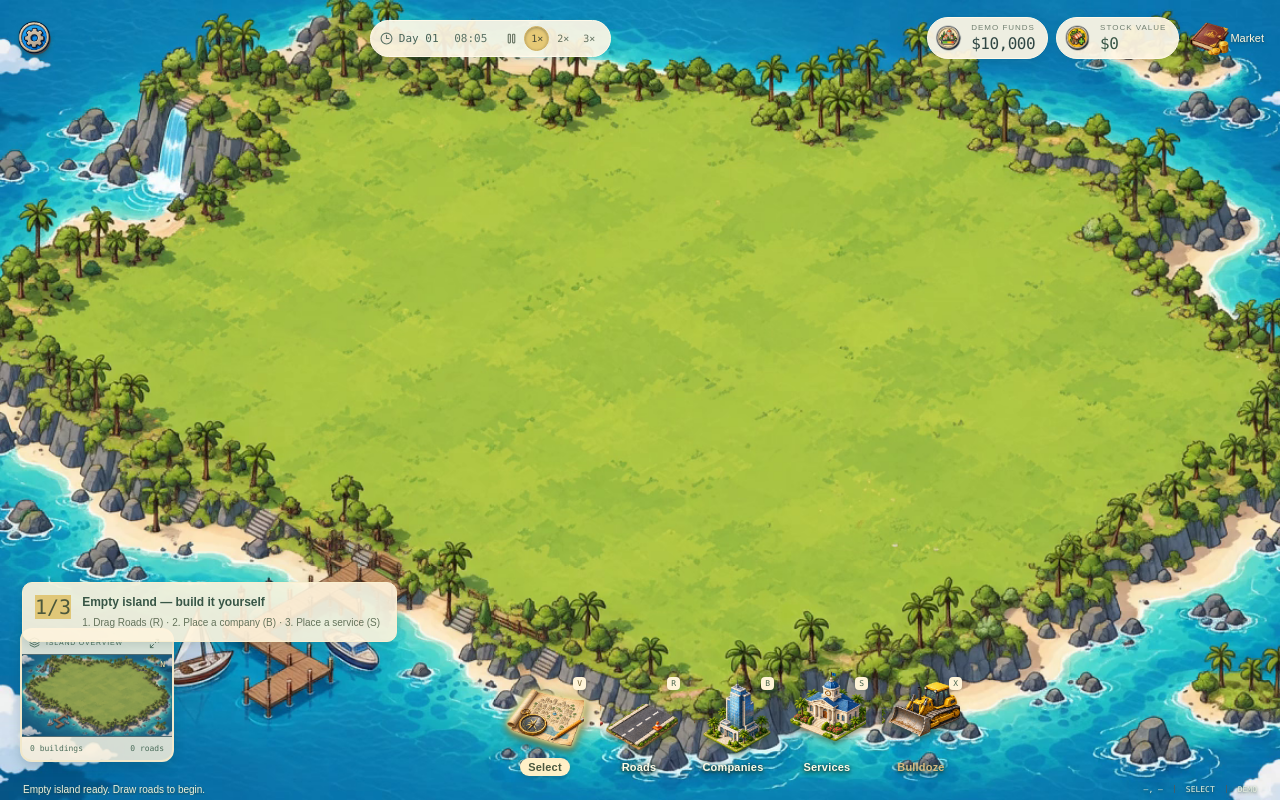
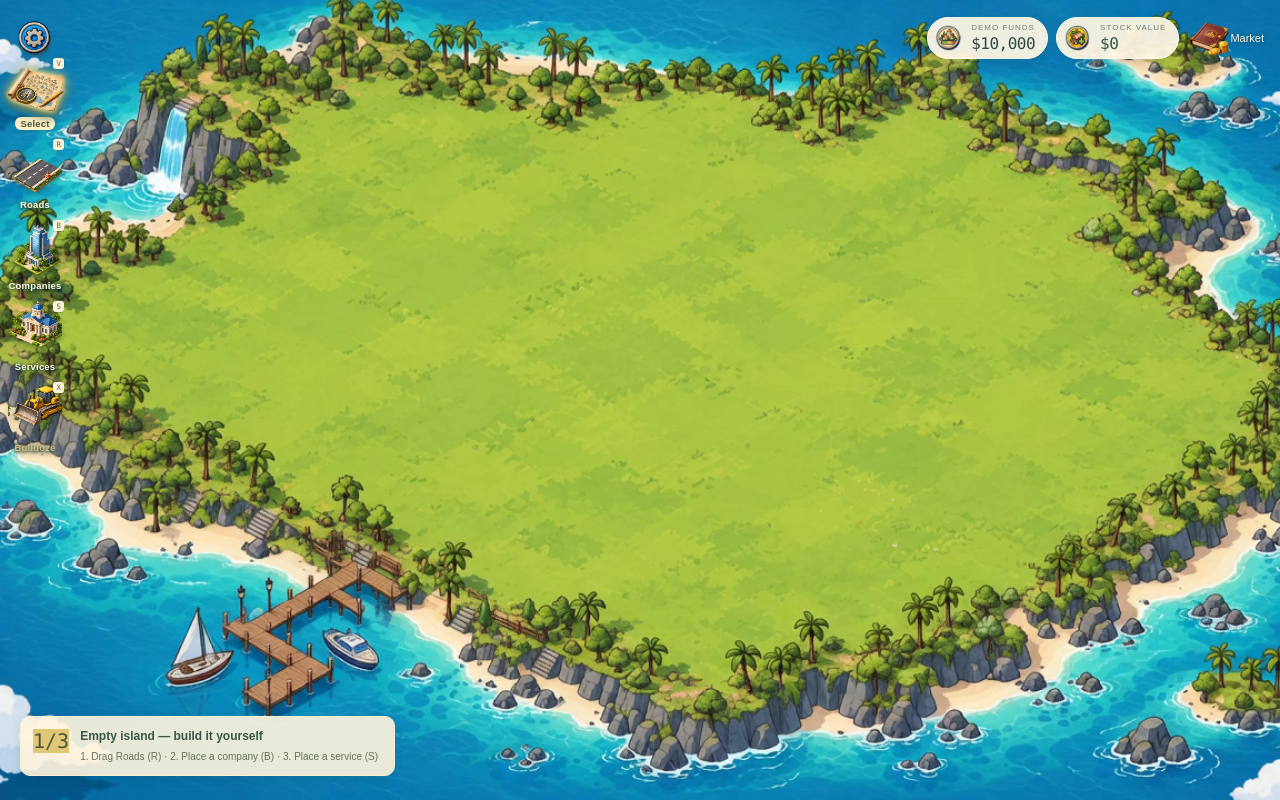
Before and after one commit to rikokurnia/stockva, a Next.js app: page / in a window 1280 px wide. Built offline with nearby package versions, Linux system fonts and the light colour scheme.

Commit message:
feat(ui): arrange tool palette vertically under settings, remove minimap, timer, and status bar

```diff
--- a/app/globals.css
+++ b/app/globals.css
@@ -2314,6 +2314,7 @@ input {
   border: 0;
   box-shadow: none;
   pointer-events: none;
+  justify-content: space-between;
 }
 .game-header > * {
   pointer-events: auto;
@@ -2384,6 +2385,7 @@ input {
   background: #f1e2b3;
 }
 .header-resources {
+  margin-left: auto;
   gap: 8px;
 }
 .header-resources > button {
@@ -2432,55 +2434,68 @@ input {
   border-radius: 8px;
 }
 .command-bar {
-  height: 110px;
-  bottom: 24px;
-  padding: 0 22px;
+  position: absolute;
+  top: 56px;
+  left: 5px;
+  bottom: auto;
+  right: auto;
+  width: 60px;
+  height: auto;
+  padding: 0;
   background: none;
   border: 0;
   box-shadow: none;
   pointer-events: none;
+  justify-content: flex-start;
+  z-index: 1120;
 }
 .command-bar > * {
   pointer-events: auto;
 }
 .city-stage {
-  visibility: hidden;
-  min-width: 160px;
+  display: none;
 }
 .tool-palette {
-  gap: 12px;
-  align-items: flex-end;
+  display: flex;
+  flex-direction: column;
+  gap: 5px;
+  align-items: center;
+  justify-content: flex-start;
+  flex: 0 0 auto;
+  margin: 0;
 }
 .tool-palette > button {
-  width: 82px;
-  height: 108px;
-  padding: 0;
+  width: 60px;
+  height: 76px;
+  padding: 0 0 2px;
   gap: 0;
   border: 0;
-  border-radius: 0;
+  border-radius: 8px;
   color: #fffce8;
   background: none;
   box-shadow: none;
   justify-content: flex-end;
   transition: transform 0.15s;
+  cursor: pointer;
 }
 .tool-palette > button > .game-art {
-  width: 78px;
-  height: 94px;
-  filter: drop-shadow(0 4px 2px #27473270);
+  width: 54px;
+  height: 68px;
+  filter: drop-shadow(0 3px 2px #27473270);
   transition:
     filter 0.15s,
     transform 0.15s;
 }
 .tool-palette > button > span:not(.game-art) {
-  font-size: 11px;
+  font-size: 9.5px;
   font-weight: 700;
   letter-spacing: 0.2px;
   text-shadow:
     0 1px 3px #173b32,
     0 1px 6px #173b32;
-  padding: 3px 8px;
-  border-radius: 10px;
+  padding: 1px 5px;
+  border-radius: 6px;
+  white-space: nowrap;
 }
 .tool-palette > button:hover,
 .tool-palette > button.active,
@@ -2491,12 +2506,12 @@ input {
   color: #fffbe2;
 }
 .tool-palette > button:hover > .game-art {
-  transform: translateY(-5px);
+  transform: translateY(-2px) scale(1.05);
 }
 .tool-palette > button.active > .game-art {
   filter: drop-shadow(0 0 2px #fff0a6) drop-shadow(0 0 5px #ffe185)
     drop-shadow(0 3px 3px #294c36);
-  transform: translateY(-5px);
+  transform: translateY(-2px) scale(1.05);
 }
 .tool-palette > button.active > span:not(.game-art) {
   background: #fff0c7;
@@ -2505,14 +2520,14 @@ input {
   box-shadow: 0 2px 5px #34523b40;
 }
 .tool-palette > button > kbd {
-  top: 9px;
-  right: 0;
+  top: 2px;
+  right: 1px;
   color: #49644e;
   background: #fff4d8;
-  border-radius: 4px;
-  padding: 2px 4px;
-  font-size: 8px;
-  box-shadow: 0 1px 3px #264d3b30;
+  border-radius: 3px;
+  padding: 1px 3px;
+  font-size: 7.5px;
+  box-shadow: 0 1px 2px #264d3b30;
 }
 .tool-divider {
   display: none;
@@ -2584,13 +2599,7 @@ input {
   height: 83px;
 }
 .status-line {
-  background: none;
-  border: 0;
-  color: #f1f3de;
-  text-shadow: 0 1px 3px #1d4945;
-  padding: 0 23px;
-  height: 22px;
-  font-size: 10px;
+  display: none;
 }
 .status-line > span:last-child {
   color: #e7f0df;
@@ -2599,8 +2608,8 @@ input {
   color: #ffdfb4;
 }
 .start-note {
-  left: 22px;
-  bottom: 158px;
+  left: 20px;
+  bottom: 24px;
   background: #fff5dde8;
   border: 1px solid #f9efd0;
   color: #3e6150;
@@ -2615,16 +2624,18 @@ input {
   color: #4c583c;
 }
 .construction-tray {
-  left: 50%;
+  left: 72px;
   right: auto;
-  transform: translateX(-50%);
-  bottom: 153px;
-  width: min(700px, calc(100% - 100px));
+  top: 56px;
+  bottom: auto;
+  transform: none;
+  width: min(680px, calc(100vw - 84px));
   height: 185px;
   border: 1px solid #c4b68f;
   border-radius: 13px;
   background: #fff8e9f5;
   box-shadow: 0 8px 30px #1b453b30;
+  z-index: 1100;
 }
 .construction-tray > header {
   background: none;
@@ -2694,7 +2705,7 @@ input {
   }
   .tool-palette {
     flex: initial;
-    margin: auto;
+    margin: 0;
   }
   .history-controls {
     position: absolute;
@@ -2763,24 +2774,33 @@ input {
     display: none;
   }
   .command-bar {
-    bottom: 27px;
-    height: 95px;
-    left: 0;
-    right: 0;
-    padding: 0 6px;
+    top: 50px;
+    left: 4px;
+    bottom: auto;
+    right: auto;
+    width: 54px;
+    height: auto;
+    padding: 0;
   }
   .tool-palette {
+    display: flex;
+    flex-direction: column;
     gap: 3px;
-    width: 100%;
-    justify-content: center;
+    width: auto;
+    align-items: center;
   }
   .tool-palette > button {
-    width: 66px;
-    height: 91px;
+    width: 52px;
+    height: 66px;
   }
   .tool-palette > button > .game-art {
-    width: 62px;
-    height: 76px;
+    width: 46px;
+    height: 58px;
+  }
+  .construction-tray {
+    left: 62px;
+    top: 50px;
+    width: calc(100vw - 68px);
   }
   .tool-palette > button > span:not(.game-art) {
     font-size: 10px;
--- a/components/stock-city.tsx
+++ b/components/stock-city.tsx
@@ -6,7 +6,6 @@ import {
   Check,
   ChevronDown,
   ChevronRight,
-  Clock3,
   Grid2X2,
   HelpCircle,
   Landmark,
@@ -15,8 +14,6 @@ import {
   Menu,
   Minus,
   MousePointer2,
-  Pause,
-  Play,
   Plus,
   Redo2,
   Route,
@@ -57,7 +54,6 @@ import {
   newCity,
   pct,
   placementError,
-  point,
   priceOf,
   quoteDiff,
   returnOf,
@@ -430,7 +426,6 @@ export default function StockCity() {
         resetRef.current?.querySelector<HTMLButtonElement>("button")?.focus(),
       );
   }, [confirmReset]);
-  const elapsed = `${String(8 + (Math.floor(seconds / 60) % 16)).padStart(2, "0")}:${String(seconds % 60).padStart(2, "0")}`;
   const steps = [
     city.roads.length > 0,
     city.buildings.some((b) => defFor(b.kind).ticker),
@@ -493,33 +488,6 @@ export default function StockCity() {
         >
           <img src={sprite("buttons/settings")} alt="" />
         </button>
-        <div className="time-control">
-          <Clock3 size={13} />
-          <span>
-            Day {String(1 + Math.floor(seconds / 960)).padStart(2, "0")}{" "}
-            <b>{elapsed}</b>
-          </span>
-          <button
-            onClick={() => setPaused(!paused)}
-            aria-label={paused ? "Resume simulation" : "Pause simulation"}
-            className={paused ? "chosen" : ""}
-          >
-            {paused ? <Play size={13} /> : <Pause size={13} />}
-          </button>
-          {[1, 2, 3].map((s) => (
-            <button
-              key={s}
-              onClick={() => {
-                setSpeed(s);
-                setPaused(false);
-              }}
-              className={speed === s && !paused ? "chosen" : ""}
-              aria-label={`Simulation speed ${s}x`}
-            >
-              {s}×
-            </button>
-          ))}
-        </div>
         <div className="header-resources">
           <button
             className="cash-resource"
@@ -585,7 +553,7 @@ export default function StockCity() {
           </button>
         </div>
       )}
-      {(!city.buildings.length || !city.roads.length) && !panel && booted && (
+      {(!city.buildings.length || !city.roads.length) && !panel && booted && !category && (
         <div className="start-note" role="status">
           <span className="step-number">
             {steps.filter(Boolean).length + 1}/3
@@ -599,58 +567,6 @@ export default function StockCity() {
           </span>
         </div>
       )}
-
-      <aside className="minimap" aria-label="City overview">
-        <div className="minimap-heading">
-          <Layers size={11} />
-          <span>ISLAND OVERVIEW</span>
-          <button
-            aria-label="Center map"
-            onClick={() => {
-              setZoom(1);
-              setCameraReset((n) => n + 1);
-            }}
-          >
-            <Maximize2 size={11} />
-          </button>
-        </div>
-        <div className="minimap-map">
-          <img src="/assets/background.png" alt="Island minimap" />
-          <svg viewBox="0 0 1280 720" aria-hidden="true">
-            {city.roads.map((r, i) => {
-              const p = point(r.r, r.c);
-              return (
-                <rect
-                  key={i}
-                  x={p.x - 15}
-                  y={p.y - 9}
-                  width="30"
-                  height="18"
-                  fill="#f8e9a8"
-                />
-              );
-            })}
-            {city.buildings.map((b) => {
-              const p = point(b.r + 0.5, b.c + 0.5);
-              return (
-                <rect
-                  key={b.id}
-                  x={p.x - 23}
-                  y={p.y - 16}
-                  width="46"
-                  height="32"
-                  fill={defFor(b.kind).ticker ? "#ffd15b" : "#91dbed"}
-                />
-              );
-            })}
-          </svg>
-          <span className="compass-n">N</span>
-        </div>
-        <div className="minimap-caption">
-          <span>{city.buildings.length} buildings</span>
-          <span>{city.roads.length} roads</span>
-        </div>
-      </aside>
       {category && (
         <section
           className="construction-tray"
@@ -1369,17 +1285,6 @@ export default function StockCity() {
         </aside>
       )}
       <footer className="command-bar">
-        <div className="city-stage">
-          <Building2 size={23} />
-          <span>
-            <b>
-              {city.buildings.length ? "DEVELOPING CITY" : "UNDEVELOPED ISLAND"}
-            </b>
-            <small>
-              {city.buildings.length} buildings · {city.roads.length} road tiles
-            </small>
-          </span>
-        </div>
         <nav className="tool-palette" aria-label="Construction tools">
           <button
             className={tool === "inspect" && !category ? "active" : ""}
@@ -1466,30 +1371,6 @@ export default function StockCity() {
         </nav>
 
       </footer>
-      <div className="status-line">
-        <span
-          className={noticeError ? "error" : ""}
-          role={noticeError ? "alert" : "status"}
-        >
-          {noticeError ? "! " : ""}
-          {notice}
-        </span>
-        <span>
-          {hover ? `${hover.r}, ${hover.c}` : "—, —"}
-          <i />
-          {tool === "road"
-            ? "ROAD TOOL"
-            : tool === "build"
-              ? "BUILD MODE"
-              : tool === "move"
-                ? "MOVE BUILDING"
-                : tool === "bulldoze"
-                  ? "BULLDOZE"
-                  : "SELECT"}
-          <i />
-          DEMO
-        </span>
-      </div>
       {confirmReset && (
         <div className="confirm-overlay">
           <div
```
